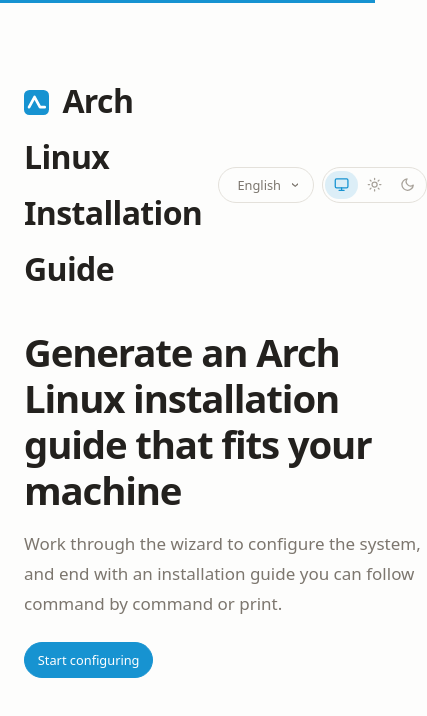
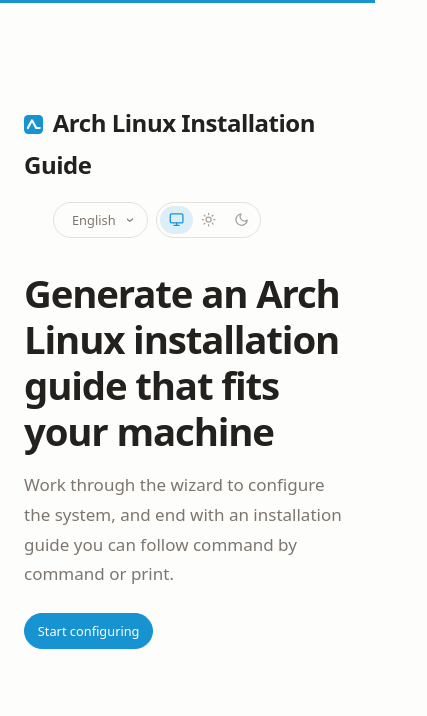
Before and after one commit to yutingli1123/arch-install-guide, a Vue app: page / in a window 390 px wide. Shown: the top 716 px of the page, 427 px wide, since content can reach past the window. Built offline with nearby package versions, Linux system fonts and the light colour scheme.

Commit message:
style(app): improve header wrapping
- allow row, header actions, and welcome top to wrap on narrow screens
- offset header actions to align with the title icon when wrapped
- reduce h1 size and adjust action margin on very small viewports

```diff
--- a/src/App.vue
+++ b/src/App.vue
@@ -282,6 +282,7 @@
 <style scoped>
 .row {
   display: flex;
+  flex-wrap: wrap;
   align-items: baseline;
   justify-content: space-between;
   gap: 1rem;
@@ -289,7 +290,10 @@
 
 .header-actions {
   display: flex;
+  flex-wrap: wrap;
   gap: 0.5rem;
+  /** Lines up with the title text after its icon (0.8em + 0.4em of the h1 size) when wrapped below it. */
+  margin-left: 2.4rem;
 }
 
 .welcome {
@@ -315,6 +319,7 @@
 
 .welcome-top {
   display: flex;
+  flex-wrap: wrap;
   align-items: center;
   justify-content: space-between;
   gap: 1rem;
@@ -344,6 +349,16 @@
   margin-right: 0.4em;
   vertical-align: -0.08em;
   background: url('/icon.svg') center / contain no-repeat;
+}
+
+@media (max-width: 30rem) {
+  h1 {
+    font-size: 1.5rem;
+  }
+
+  .header-actions {
+    margin-left: 1.8rem;
+  }
 }
 
 button {
```
